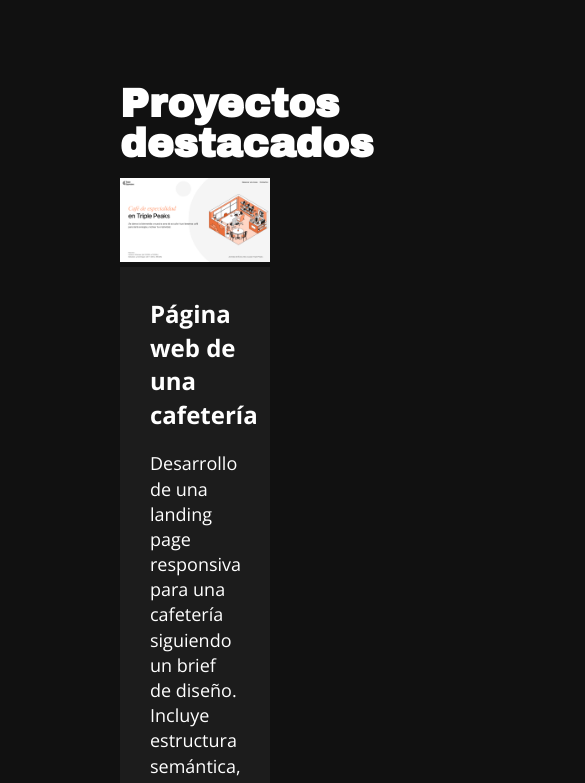
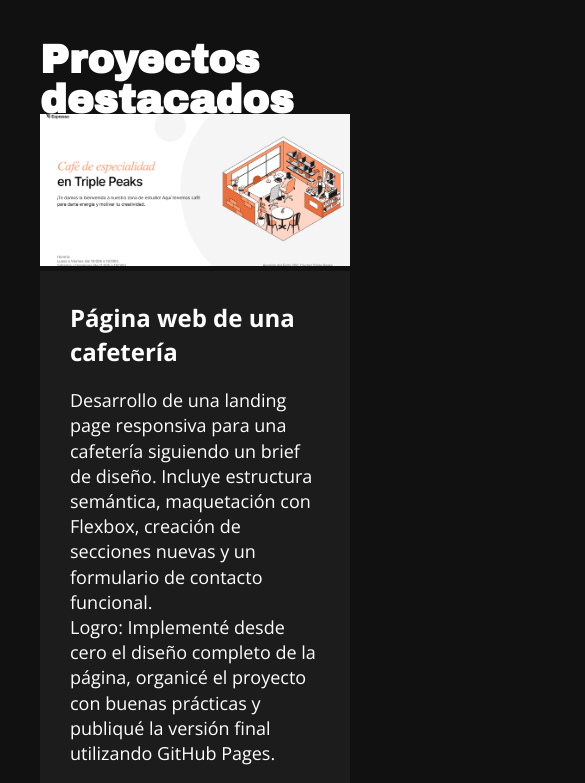
Before and after one commit to desertranger498-cyber/web_project_portfolio_es, a plain HTML site: page index.html in a window 390 px wide. Shown: the part 899-1682 px from the top of the page, 585 px wide, since content can reach past the window. Drawn offline with Linux system fonts and the light colour scheme; files whose address does not match are found by name.

Commit message:
added breakpoint for 768p screen support

```diff
--- a/index.html
+++ b/index.html
@@ -102,9 +102,10 @@
                 Desarrollo de una landing page responsiva para una cafetería
                 siguiendo un brief de diseño. Incluye estructura semántica,
                 maquetación con Flexbox, creación de secciones nuevas y un
-                formulario de contacto funcional.Logro: Implementé desde cero el
-                diseño completo de la página, organicé el proyecto con buenas
-                prácticas y publiqué la versión final utilizando GitHub Pages.
+                formulario de contacto funcional.<br />Logro: Implementé desde
+                cero el diseño completo de la página, organicé el proyecto con
+                buenas prácticas y publiqué la versión final utilizando GitHub
+                Pages.
               </p>
               <div class="project__links-description">
                 <img
--- a/styles/style.css
+++ b/styles/style.css
@@ -122,9 +122,8 @@ body {
 }
 
 .links__socials {
-  width: 402px;
   display: flex;
-  justify-content: space-between;
+  column-gap: 30px;
 }
 
 .grandient__bar {
@@ -236,7 +235,7 @@ body {
 }
 
 .project__name {
-  font-style: bold;
+  font-style: normal;
   font-weight: 700;
   font-size: 24px;
 }
@@ -342,3 +341,72 @@ body::before {
 
   pointer-events: none;
 }
+
+/* media queries */
+@media screen and (max-width: 1023px) {
+  body {
+    width: calc(100% - 80px);
+  }
+
+  .data__text {
+    margin-top: 20px;
+  }
+
+  .data__links {
+    margin-top: 20px;
+  }
+
+  .content {
+    margin-top: 70px;
+  }
+
+  .tools__menu {
+    margin-top: 36px;
+    gap: 78px;
+  }
+
+  .highlight__projects {
+    margin-top: 80px;
+  }
+
+  .project__containers {
+    margin-top: 30px;
+    gap: 20px;
+  }
+
+  .project__picture {
+    max-width: 100%;
+    aspect-ratio: 673 / 330;
+  }
+
+  .project__coffeeshop {
+    max-width: 688px;
+  }
+
+  .project__links-description {
+  }
+
+  .project__description {
+    line-height: 1.4;
+  }
+
+  .project__links-description {
+    margin-top: 10px;
+  }
+
+  .project__text-area {
+    min-height: 0px;
+  }
+
+  .contacting {
+    margin: 0px auto 0;
+  }
+
+  .content,
+  .footer {
+    margin-top: 80px;
+  }
+}
+
+@media screen and (max-width: 767px) {
+}
```
